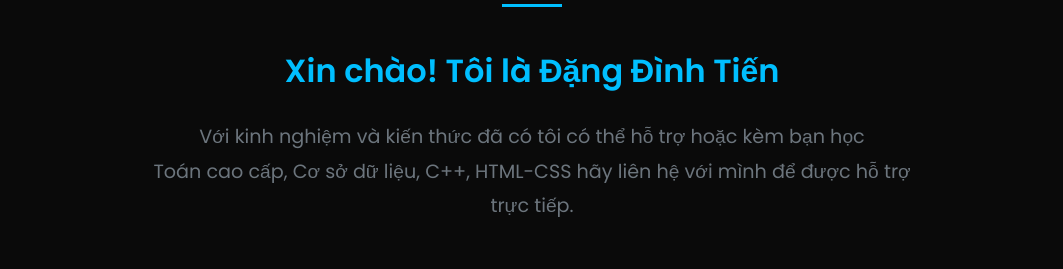
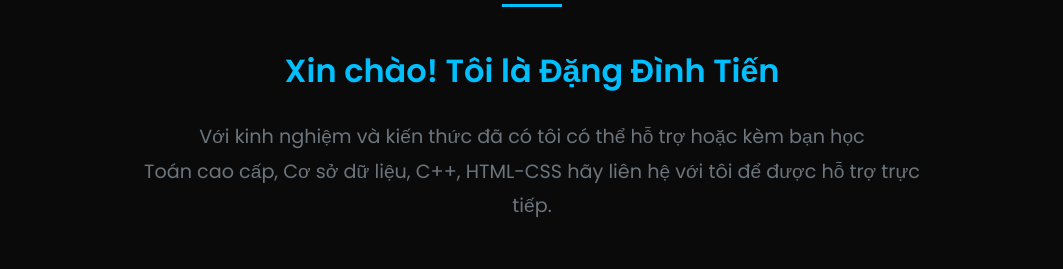
Before and after one commit to Kaitobaeeee/myweb, a plain HTML site: page index.html in a window 1280 px wide. Shown: the part 967-1236 px from the top of the page, without its empty margins (108-1171 px from the left). Drawn offline with Linux system fonts and the light colour scheme.

Commit message:
Update index.html

```diff
--- a/index.html
+++ b/index.html
@@ -52,7 +52,7 @@
                     <h3>Xin chào! Tôi là Đặng Đình Tiến </h3>
                     <p>
                         Với kinh nghiệm và kiến thức đã có tôi có thể hỗ trợ hoặc kèm bạn học <br>
-                        Toán cao cấp, Cơ sở dữ liệu, C++, HTML-CSS hãy liên hệ với mình để được hỗ trợ trực tiếp.
+                        Toán cao cấp, Cơ sở dữ liệu, C++, HTML-CSS hãy liên hệ với tôi để được hỗ trợ trực tiếp.
                     </p>
                 </div>
 
```
